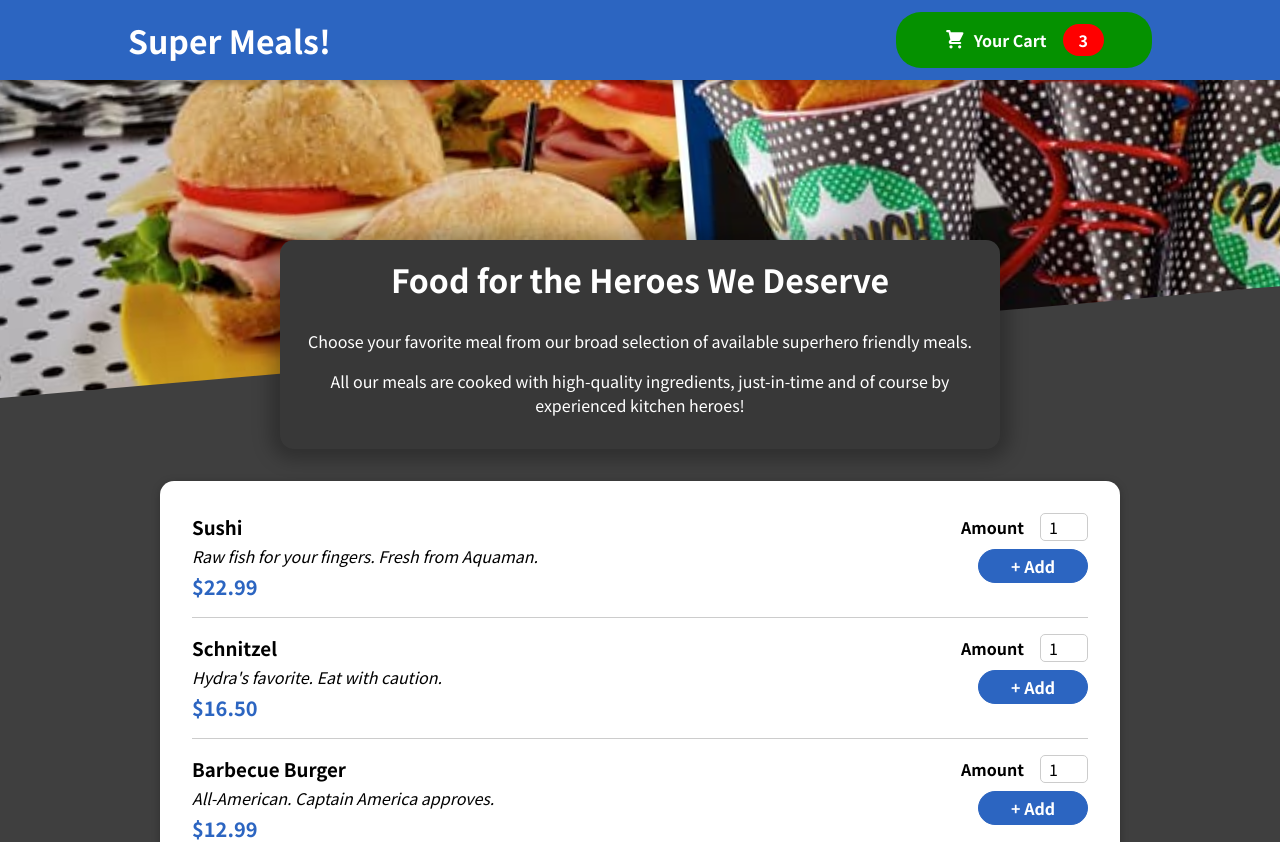
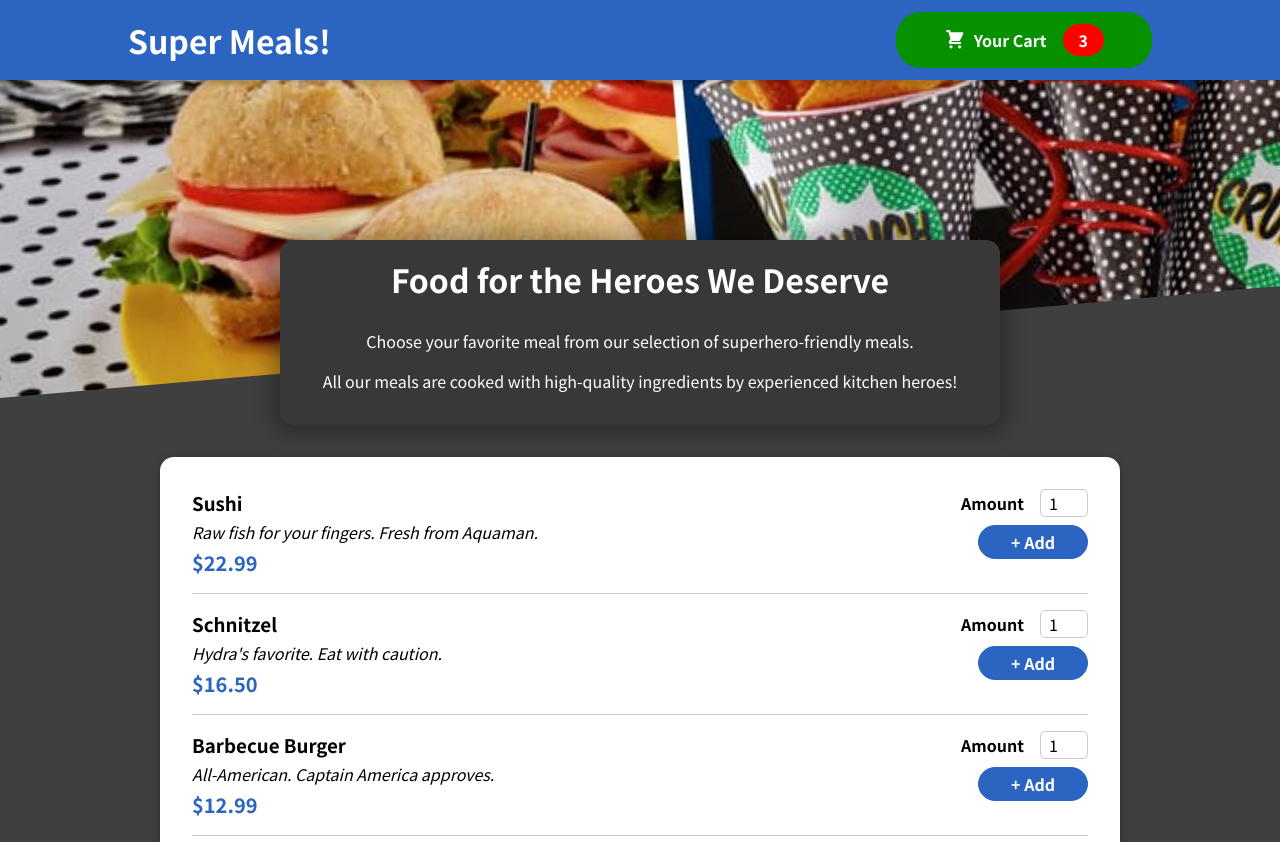
Before and after one commit to DEFIdaniel1/food-ordering-app, a React (Create React App) app: page / in a window 1280 px wide. Shown: the top 842 px of the page. Built offline with nearby package versions, Linux system fonts and the light colour scheme.

Commit message:
added unique ids for MealItems

```diff
--- a/src/components/Meals/AvailableMeals.js
+++ b/src/components/Meals/AvailableMeals.js
@@ -33,6 +33,7 @@ const DUMMY_MEALS = [
 const AvailableMeals = () => {
     const mealsList = DUMMY_MEALS.map(meal =>
       <MealItem
+        id={meal.id}
         key={meal.id}
         name={meal.name}
         description={meal.description}
--- a/src/components/Meals/MealItem/MealItem.js
+++ b/src/components/Meals/MealItem/MealItem.js
@@ -12,7 +12,7 @@ const MealItem = props => {
           <div className={classes.price}>{price}</div>
         </div>
         <div>
-            <MealItemForm />
+            <MealItemForm id={props.id}/>
         </div>
       </li>
     );
--- a/src/components/Meals/MealItem/MealItemForm.js
+++ b/src/components/Meals/MealItem/MealItemForm.js
@@ -5,7 +5,7 @@ const MealItemForm = props => {
     return (
         <form className={classes.form}>
             <Input label="Amount" input={{
-                id: 'amount',
+                id: 'amount_' + props.id,
                 type: 'number',
                 min: '1',
                 max: '5',
--- a/src/components/Meals/MealsSummary.js
+++ b/src/components/Meals/MealsSummary.js
@@ -6,12 +6,12 @@ const MealsSummary = props => {
       <section className={classes.summary}>
         <h2>Food for the Heroes We Deserve</h2>
         <p>
-          Choose your favorite meal from our broad
-          selection of available superhero friendly meals.
+          Choose your favorite meal from our
+          selection of superhero-friendly meals.
         </p>
         <p>
-          All our meals are cooked with high-quality ingredients, just-in-time
-          and of course by experienced kitchen heroes!
+          All our meals are cooked with high-quality ingredients
+          by experienced kitchen heroes!
         </p>
       </section>
     );
```
Also changed, not shown: src/assets/claw-burger.jpeg (added), src/components/Layout/HeaderCartButton.js (line endings or trailing spaces), 1 other file (tests, documents, lock files or other folders).
